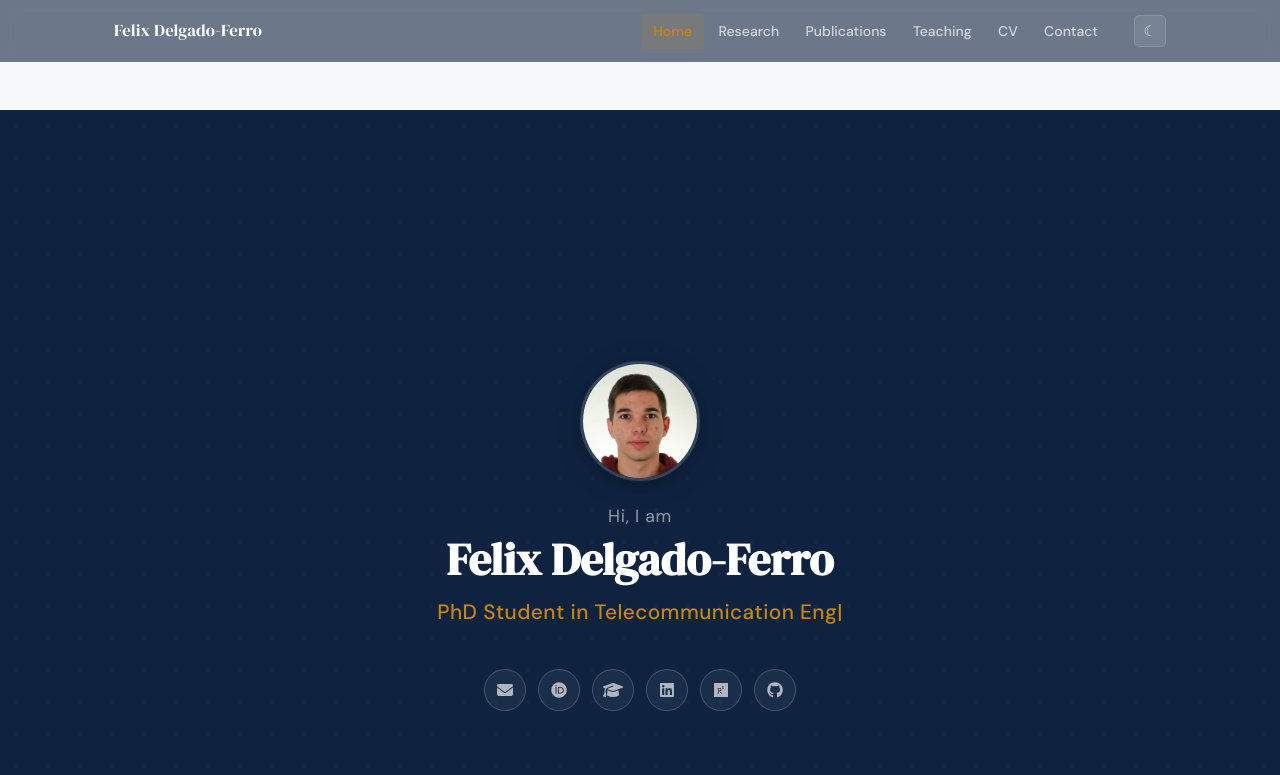
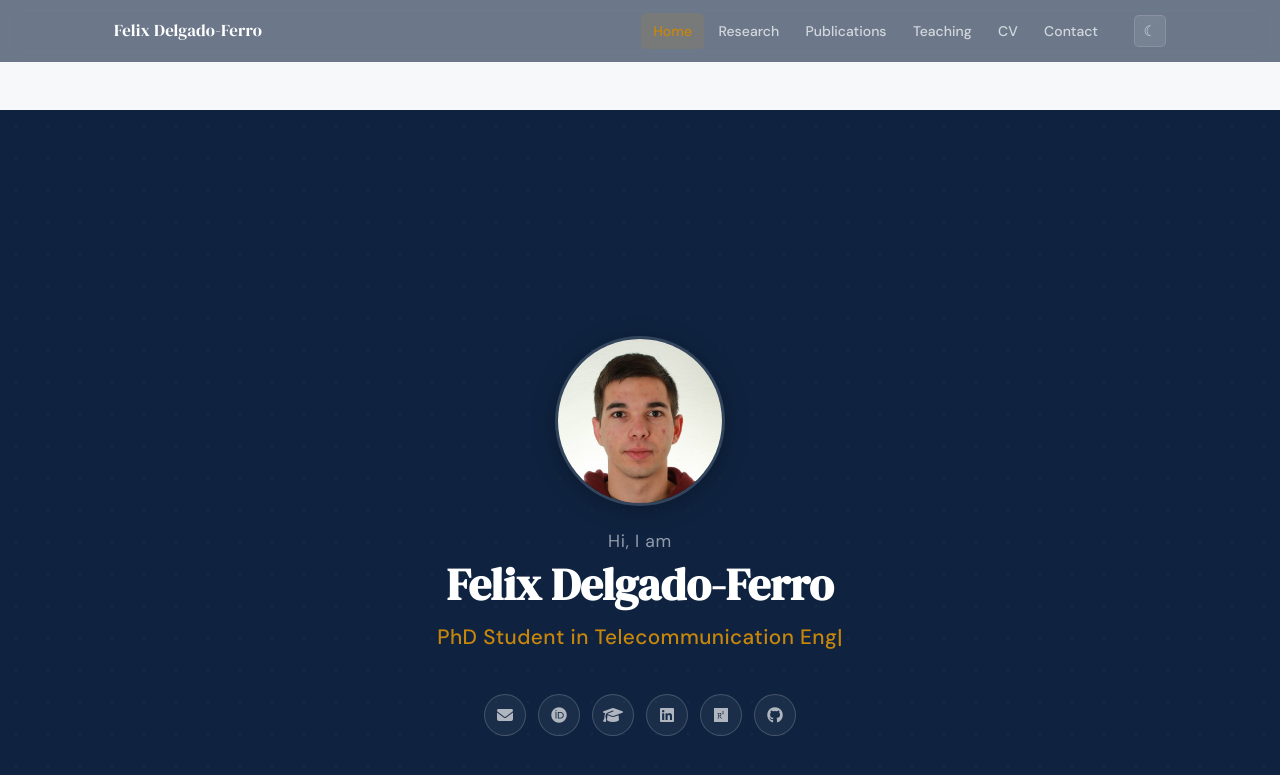
Before and after one commit to felixdelgadoferro/felixdelgadoferro.github.io, a Jekyll site: the page built from index.html, in a window 1280 px wide and 900 px high. Shown: the top 775 px of the window. Built offline with Jekyll 4.4.1, drawn with Linux system fonts in a browser that asks for light colours.

Commit message:
Update hero page

```diff
--- a/assets/css/style.css
+++ b/assets/css/style.css
@@ -642,8 +642,8 @@
 }
 
 .hero-avatar {
-  width: 120px;
-  height: 120px;
+  width: 170px;
+  height: 170px;
   border-radius: 50%;
   overflow: hidden;
   margin: 0 auto 1.25rem;
@@ -753,18 +753,17 @@
    ABOUT SECTION
 ============================================================ */
 .about-section {
-  padding: 5rem 2rem;
+  width: 100%;
+  padding: 4rem 3.5rem;
   background: var(--bg);
   transition: background var(--ease);
+  box-sizing: border-box;
 }
 
 .about-inner {
-  max-width: var(--content-w);
+  max-width: 100%;
   margin: 0 auto;
-  display: grid;
-  grid-template-columns: 200px 1fr;
-  gap: 3.5rem;
-  align-items: start;
+  width: 100%;
 }
 
 .about-photo {
```
